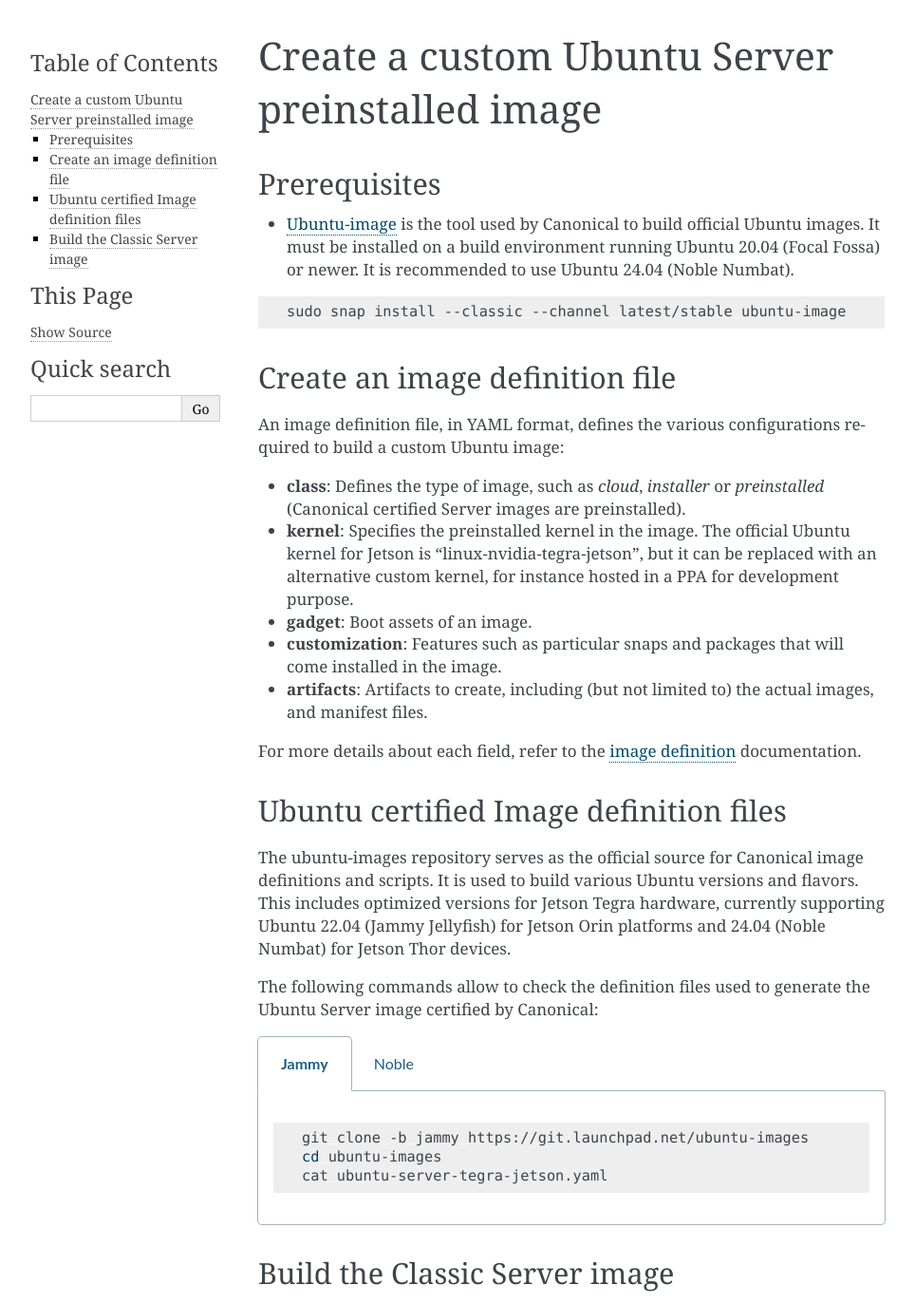
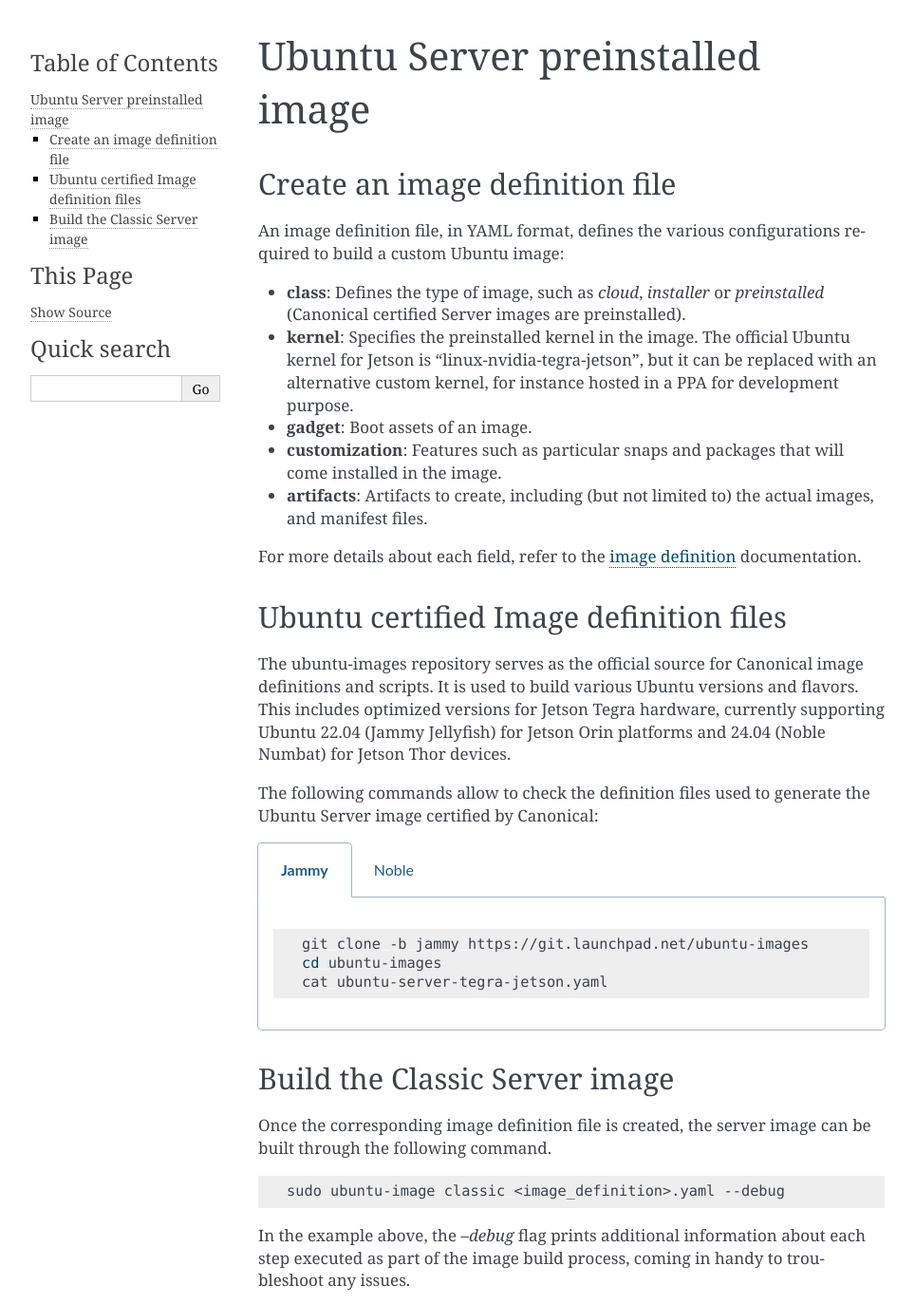
Before and after one commit to canonical/ubuntu-for-jetson, a Sphinx documentation site: the page built from docs/how-to/build-server-image.rst, in a window 1280 px wide, cut to the strip 0-1373 px from the top of the page. Shown: the whole strip at 95% size, without its empty margins (148-1112 px from the left). Built offline with Sphinx 7.4.7, drawn with Linux system fonts in a browser that asks for light colours; comment, search, counter and statistics services are not loaded.

Commit message:
Have Core and Classic build instructions under common tree
This way we have a common page to describe the prerequisites and can
move to the Ubuntu Classic or Ubuntu Core specific documentation from
there.

Signed-off-by: Sebastian Weyer <sebastian.weyer@canonical.com>

```diff
--- a/docs/how-to/build-server-image.rst
+++ b/docs/how-to/build-server-image.rst
@@ -1,19 +1,8 @@
 .. _build-server-image:
 
-Create a custom Ubuntu Server preinstalled image
+Ubuntu Server preinstalled image
 ================================================
 
-
-Prerequisites
--------------
-
-* `Ubuntu-image`_ is the tool used by Canonical to build official Ubuntu images. It must be installed on a build environment running Ubuntu 20.04 (Focal Fossa) or newer. It is recommended to use Ubuntu 24.04 (Noble Numbat).
-
-.. _Ubuntu-image: https://github.com/canonical/ubuntu-image
-
-.. code-block:: bash
-
-    sudo snap install --classic --channel latest/stable ubuntu-image
 
 Create an image definition file
 -------------------------------
--- a/docs/how-to/index.rst
+++ b/docs/how-to/index.rst
@@ -6,5 +6,4 @@
 
    flash
    secure-boot
-   build-server-image
-   build-core-image
+   build-image
```
Also changed, not shown: docs/how-to/build-core-image.rst (+1 -12 lines), docs/how-to/build-image.rst (added, +23 -0 lines).
